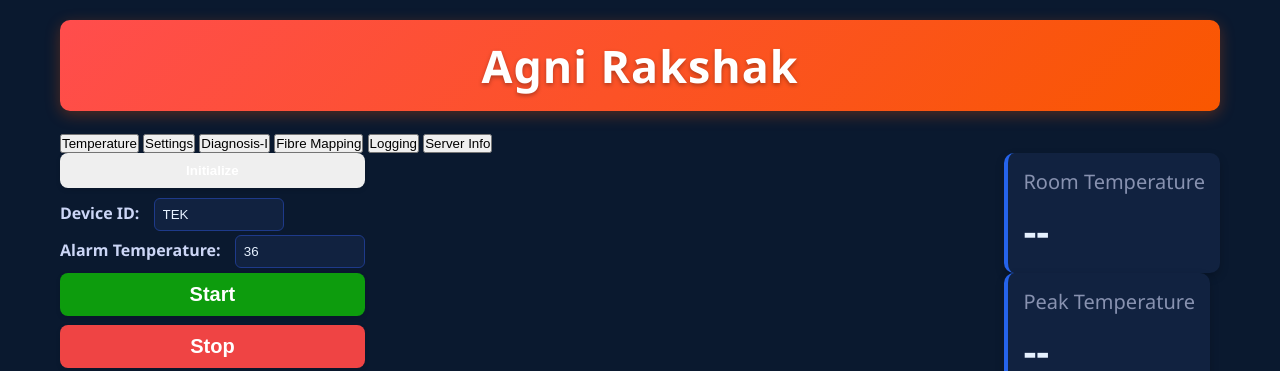
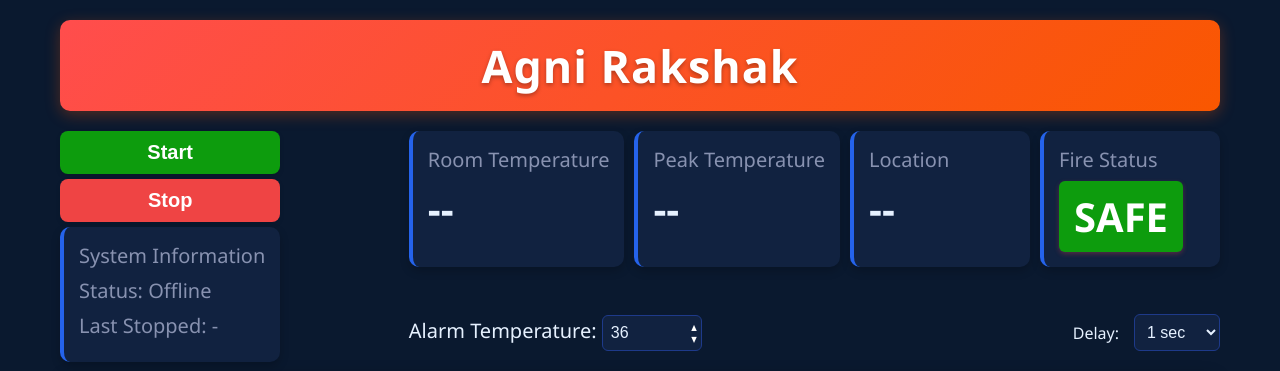
Before and after one commit to Neha-Vyas/ROF-DTS, a Flask app: page / in a window 1280 px wide. Shown: the top 371 px of the page. Run offline with Flask 3, Linux system fonts and the light colour scheme; some libraries are stand-ins or nearby versions.

Commit message:
Update index.html

```diff
--- a/templates/index.html
+++ b/templates/index.html
@@ -1,42 +1,47 @@
 <!DOCTYPE html>
 <html lang="en">
+
 <head>
+    <!-- Basic HTML metadata and page title -->
     <meta charset="UTF-8">
     <meta name="viewport" content="width=device-width, initial-scale=1.0">
     <title>Agni Rakshak</title>
+
+    <!-- Link to external stylesheet using Flask's static path -->
     <link rel="stylesheet" href="{{ url_for('static', filename='css/style.css') }}">
+
+    <!-- Chart.js library for rendering line graphs -->
     <script src="https://cdn.jsdelivr.net/npm/chart.js@3.7.1/dist/chart.min.js"></script>
 </head>
+
 <body>
     <div class="container">
+        <!-- Application Header -->
         <header>
             <h1>Agni Rakshak</h1>
         </header>
 
-    <nav class="tab-nav">
-      <button class="tab-btn active">Temperature</button>
-      <button class="tab-btn">Settings</button>
-      <button class="tab-btn">Diagnosis-I</button>
-      <button class="tab-btn">Fibre Mapping</button>
-      <button class="tab-btn">Logging</button>
-      <button class="tab-btn">Server Info</button>
-    </nav>
+        <!-- Main monitoring section containing controls and data display -->
+        <section class="temperature-tab">
 
-    <section class="temperature-tab">
+            <!-- Control buttons and system status -->
             <div class="controls">
                 <div class="left-section">
-          <button class="btn grey">Initialize</button>
-          <label>Device ID:
-            <input type="text" value="TEK">
-          </label>
-          <label>Alarm Temperature:
-            <input type="number" value="36">
-          </label>
+                    <!-- Start/Stop Monitoring Buttons -->
                     <button class="btn green">Start</button>
                     <button class="btn red">Stop</button>
+
+                    <!-- System Status Information -->
+                    <div class="status-box system-info">
+                        <p>System Information</p>
+                        <p>Status: Online</p> <!-- Dynamically updated -->
+                        <p>Last Updated: Now</p> <!-- Dynamically updated -->
+                    </div>
                 </div>
 
+                <!-- Display for real-time temperature, peak, location, and fire status -->
                 <div class="right-section">
+                    <div class="top-right">
                         <div class="status-box">
                             <p>Room Temperature</p>
                             <span class="status-value" id="room-temp">--</span>
@@ -49,28 +54,64 @@
                             <p>Location</p>
                             <span class="status-value" id="location">--</span>
                         </div>
-          <div class="status-box fire-status">
+                        <div class="status-box">
                             <p>Fire Status</p>
                             <span class="fire-label" id="fire-status">SAFE</span>
                         </div>
                     </div>
+
+                    <!-- Alarm threshold and polling delay configuration -->
+                    <div style="display: flex; align-items: center; justify-content: space-between; width: 100%; margin-top: 20px;font-size: 20px;">
+                        <label>Alarm Temperature:
+                            <!-- Custom number input with manual up/down arrows -->
+                             <div class="number-input">
+                                <!-- Input field to set alarm threshold temperature -->
+                                <input type="number" value="36" min="0" max="100">
+                                <!-- Custom arrow buttons for increasing/decreasing the value -->
+                                <div class="arrows">
+                                    <div class="arrow up">&#9650;</div>
+                                    <div class="arrow down">&#9660;</div>
+                                </div>
+                            </div>
+                        </label>
+
+                        <div class="delay-selection">
+                            <label for="delay-select">Delay:</label>
+                            <!-- Dropdown for selecting data refresh interval -->
+                            <select id="delay-select" style="margin-left: 5px;">
+                                <option value="1">1 sec</option>
+                                <option value="2">2 sec</option>
+                                <option value="3">3 sec</option>
+                                <option value="4">4 sec</option>
+                                <option value="5">5 sec</option>
+                                <option value="10">10 sec</option>
+                                <option value="30">30 sec</option>
+                            </select>
+                        </div>
+                    </div>
+                </div>
             </div>
 
+            <!-- Temperature graph section using Chart.js -->
             <div class="graph-container">
                 <canvas id="tempChart"></canvas>
             </div>
 
+            <!-- LED indicators for 10 fire detection zones -->
             <div class="hotzones">
                 <h3>Hot Zones</h3>
                 <div class="zone-grid">
                     {% for i in range(1, 11) %}
                     <div class="zone"><span class="led green" id="led{{ i }}"></span>Z{{ i }}</div>
                     {% endfor %}
+                    <!-- Zones dynamically rendered using Jinja loop -->
                 </div>
             </div>
         </section>
     </div>
 
+    <!-- Main frontend JavaScript to manage chart, monitoring, and updates -->
     <script src="{{ url_for('static', filename='js/script.js') }}"></script>
 </body>
+
 </html>
```
Lines whose indentation alone changed are shown as unchanged.
